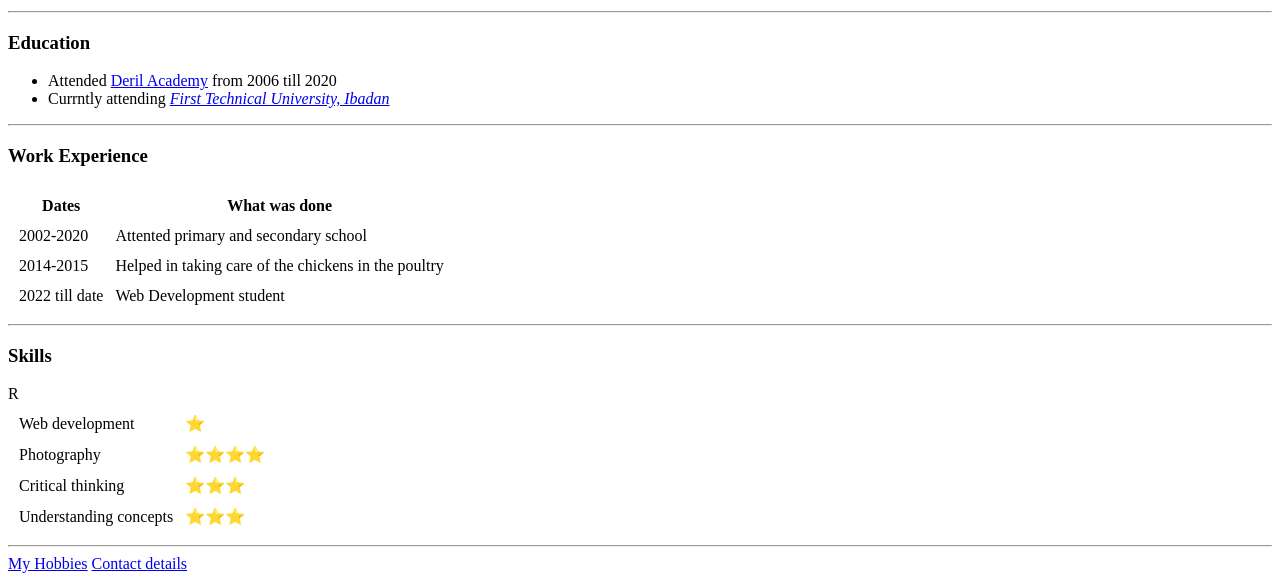
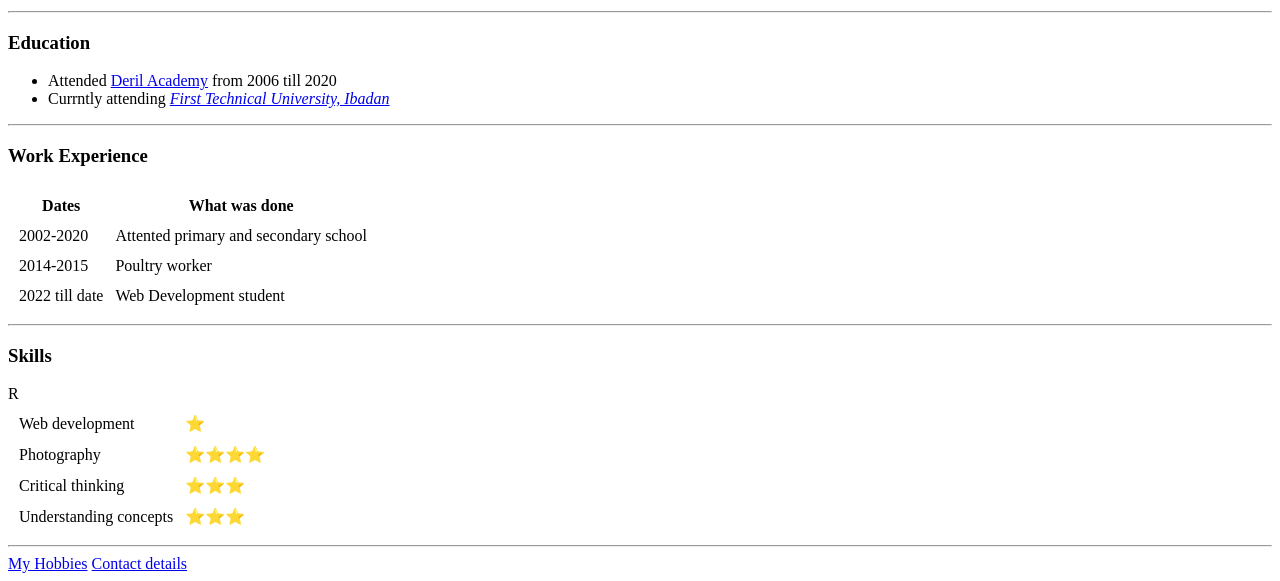
Before and after one commit to Adedapo40/cv, a plain HTML site: page index.html in a window 1280 px wide. Shown: the part 351-932 px from the top of the page. Drawn offline with Linux system fonts and the light colour scheme.

Commit message:
Update index.html

```diff
--- a/index.html
+++ b/index.html
@@ -39,7 +39,7 @@
     </tr>
     <tr>
       <td>2014-2015</td>
-      <td>Helped in taking care of the chickens in the poultry</td>
+      <td>Poultry worker</td>
     </tr>
     <tr>
       <td>2022 till date</td>
```
